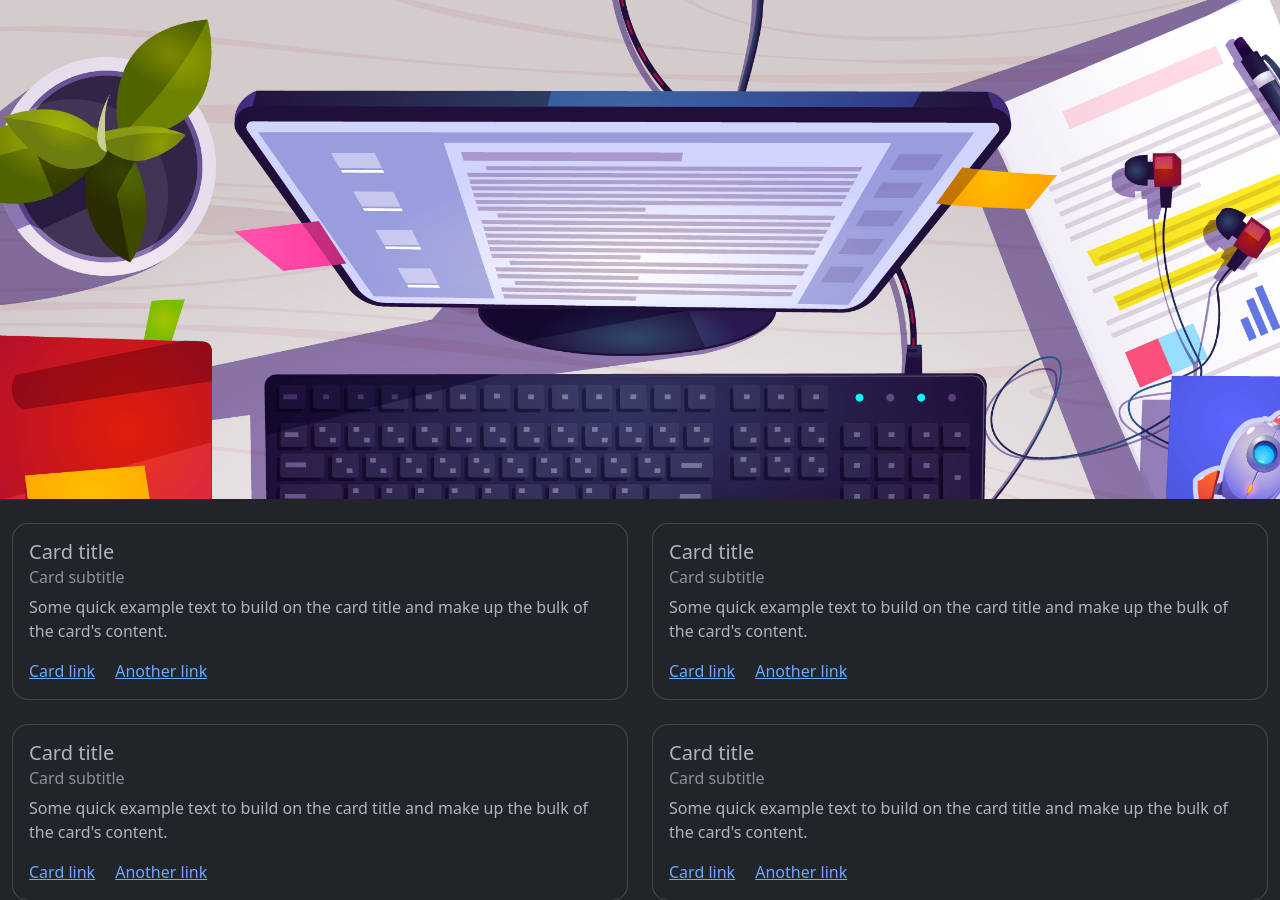
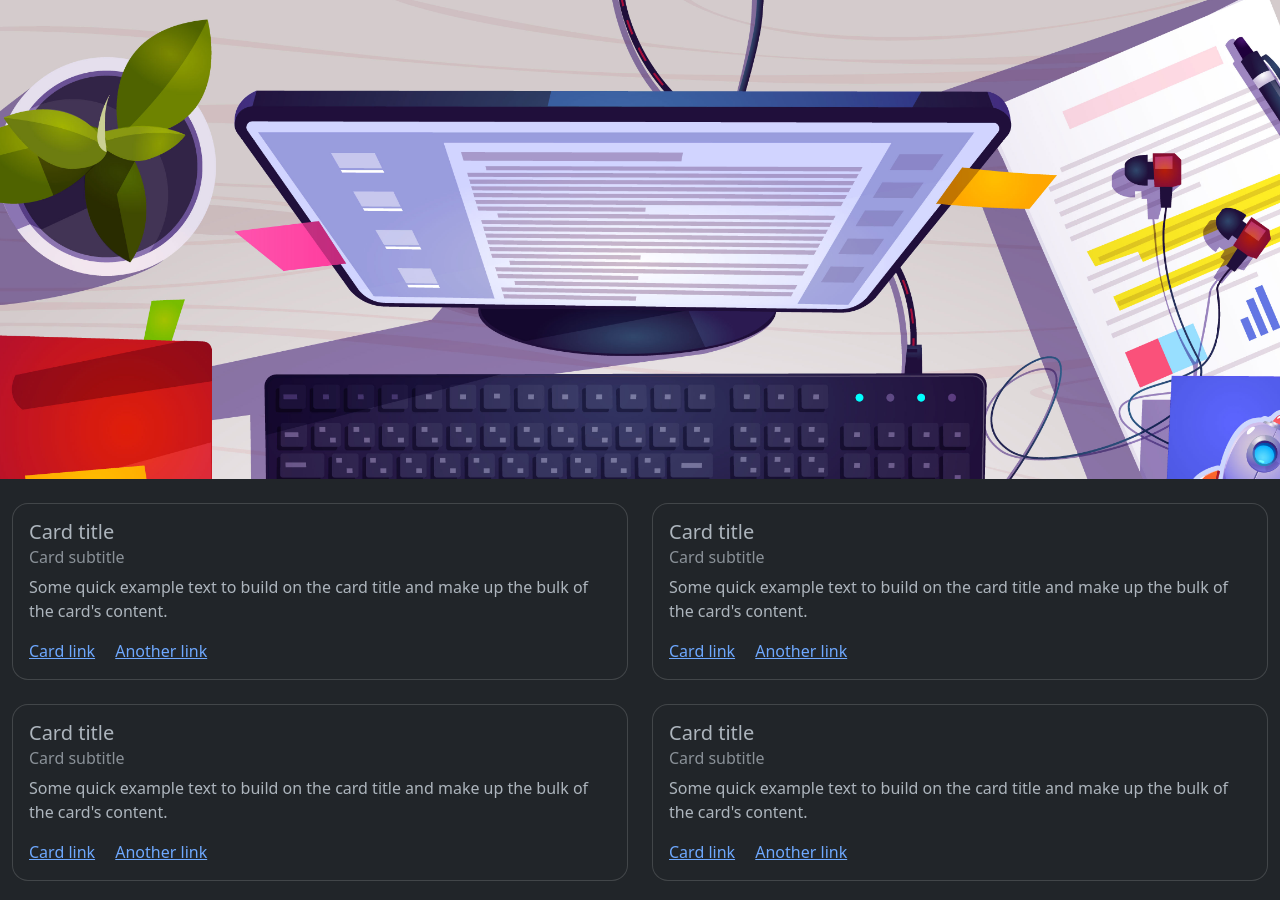
Before and after one commit to bougassaa/portfolio, a PHP site: page / in a window 1280 px wide. Shown: the part 1393-2293 px from the top of the page. Run offline with PHP 8.4, Linux system fonts and the light colour scheme.

Commit message:
fix parallax

```diff
--- a/css/style.css
+++ b/css/style.css
@@ -34,9 +34,8 @@
     text-align: justify;
 }
 
-.overflow-hidden {
-    height: 60vh;
-    min-height: 500px
+.container-parallax {
+    max-height: 60vh;
 }
 
 @media (min-width: 1200px) {
--- a/index.html
+++ b/index.html
@@ -49,7 +49,7 @@
         </div>
     </div>
 
-    <div class="overflow-hidden">
+    <div class="container-parallax overflow-hidden">
         <img class="img-fluid img-parallax" src="./assets/images/desktop.jpg" alt="desktop">
     </div>
 
```
